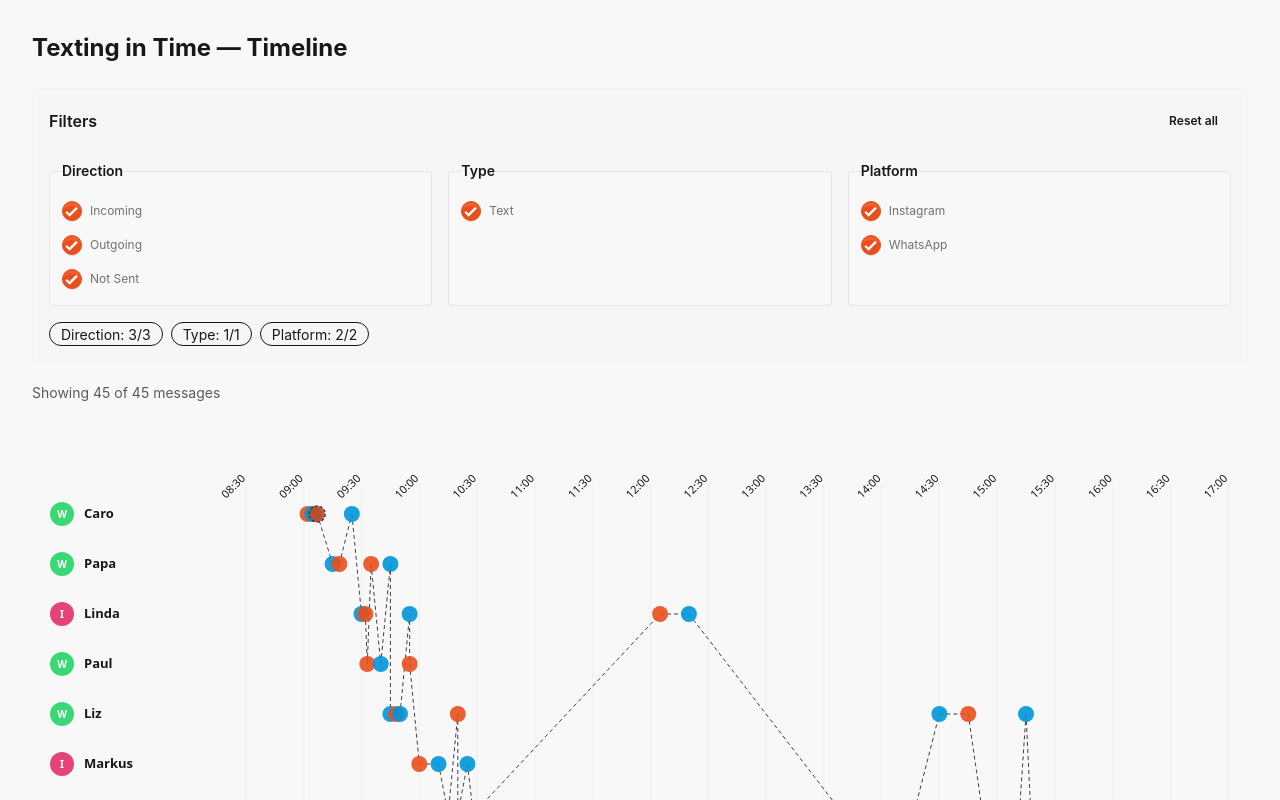
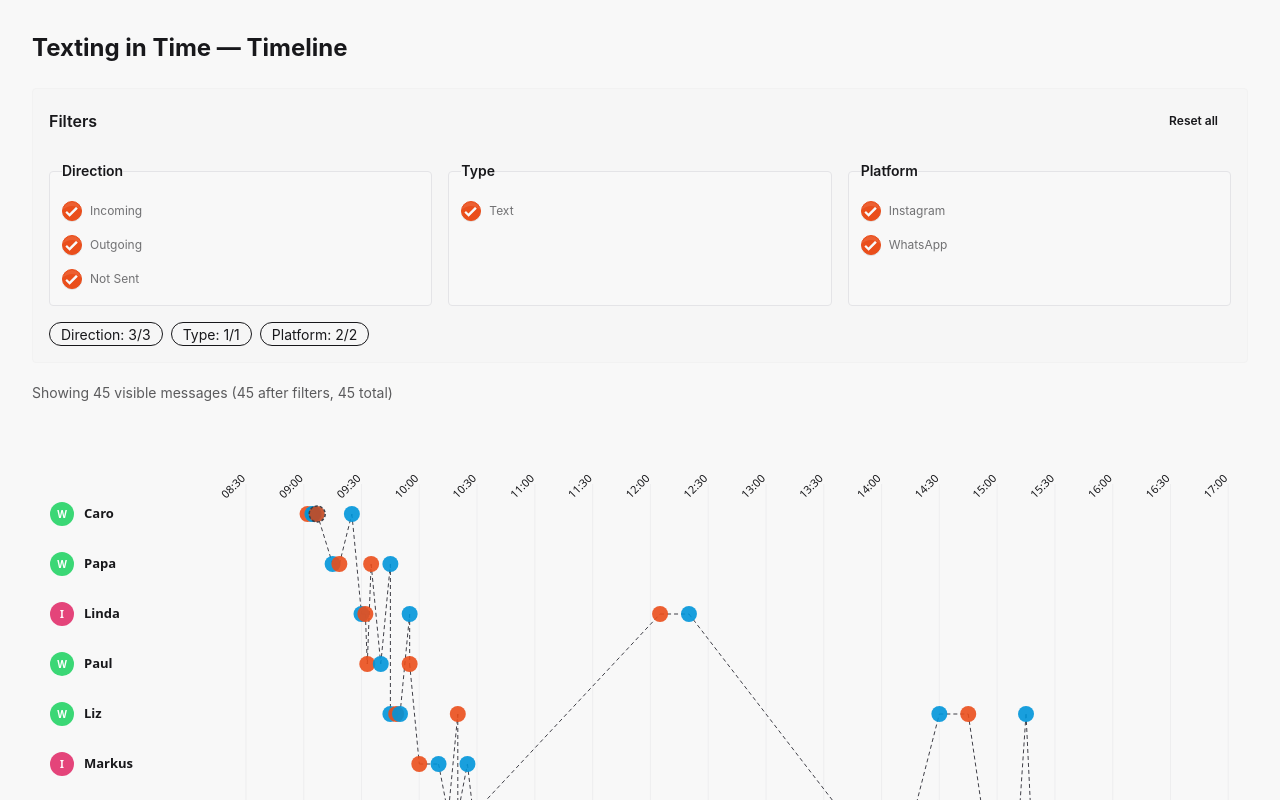
Before and after one commit to dsl-unibe-ch/TiT-visualizations, a SvelteKit app: page / in a window 1280 px wide. Shown: the top 800 px of the page. Built offline with nearby package versions, Linux system fonts and the light colour scheme.

Commit message:
add selectedMessageList

```diff
--- /dev/null
+++ b/src/lib/SelectedMessagesList.svelte
@@ -0,0 +1,65 @@
+<script lang="ts">
+	import type { Message } from '$lib/types';
+
+	let { messages }: { messages: Message[] } = $props();
+
+	const sortedMessages = $derived.by(() => {
+		return [...messages].sort((a, b) => new Date(a.t).getTime() - new Date(b.t).getTime());
+	});
+
+	function formatTime(value: string): string {
+		return new Date(value).toLocaleTimeString('en-GB', {
+			hour: '2-digit',
+			minute: '2-digit',
+			hour12: false,
+			timeZone: 'UTC'
+		});
+	}
+
+	function toTitle(value: string): string {
+		return value
+			.split(' ')
+			.map((word) => (word ? word[0].toUpperCase() + word.slice(1) : word))
+			.join(' ');
+	}
+
+	function directionBadge(direction: Message['direction']): string {
+		if (direction === 'incoming') return 'badge-success';
+		if (direction === 'not sent') return 'badge-neutral';
+		return 'badge-primary';
+	}
+</script>
+
+<section class="card mt-6 bg-base-200/40 card-border">
+	<div class="card-body gap-4 p-4">
+		<div class="flex flex-wrap items-center justify-between gap-2">
+			<h2 class="card-title text-base">Selected messages</h2>
+			<span class="badge badge-outline">{sortedMessages.length} items</span>
+		</div>
+
+		<ul class="list rounded-box border border-base-300 bg-base-100">
+			<li class="px-4 pt-4 pb-2 text-xs tracking-wide opacity-60">Metadata view</li>
+			{#each sortedMessages as msg, i (`${msg.chatname}-${msg.t}-${i}`)}
+				<li class="list-row">
+					<div class="w-14 text-xs tabular-nums opacity-70">{formatTime(msg.t)}</div>
+
+					<div class="list-col-grow">
+						<p class="text-sm leading-relaxed">{msg.content}</p>
+						<div class="mt-2 flex flex-wrap gap-2 text-xs">
+							<span class="badge badge-ghost badge-sm">Author: {msg.author}</span>
+							<span class="badge badge-ghost badge-sm">Chat: {msg.chatname}</span>
+						</div>
+					</div>
+
+					<div class="flex flex-col items-end gap-1">
+						<span class={`badge badge-sm ${directionBadge(msg.direction)}`}
+							>{toTitle(msg.direction)}</span
+						>
+						<span class="badge badge-outline badge-sm">{msg.platform}</span>
+						<span class="badge badge-outline badge-sm">{toTitle(msg.type)}</span>
+					</div>
+				</li>
+			{/each}
+		</ul>
+	</div>
+</section>
--- a/src/lib/TimelineChart.svelte
+++ b/src/lib/TimelineChart.svelte
@@ -3,7 +3,15 @@
 	import type { Message } from '$lib/types';
 	import TimelineMinimap from '$lib/TimelineMinimap.svelte';
 
-	let { data }: { data: Message[] } = $props();
+	let {
+		data,
+		visibleStart = $bindable<Date | null>(null),
+		visibleEnd = $bindable<Date | null>(null)
+	}: {
+		data: Message[];
+		visibleStart: Date | null;
+		visibleEnd: Date | null;
+	} = $props();
 
 	// Layout constants
 	const margin = { top: 70, right: 40, bottom: 20, left: 160 };
@@ -63,6 +71,12 @@
 		const visibleStart = xScaleFull.invert(panOffset);
 		const visibleEnd = xScaleFull.invert(panOffset + innerWidth);
 		return d3.scaleTime().domain([visibleStart, visibleEnd]).range([0, innerWidth]);
+	});
+
+	$effect(() => {
+		const [start, end] = xScale.domain();
+		visibleStart = start;
+		visibleEnd = end;
 	});
 
 	// Dynamic tick interval based on zoom level
--- a/src/routes/+page.svelte
+++ b/src/routes/+page.svelte
@@ -1,4 +1,5 @@
 <script lang="ts">
+	import SelectedMessagesList from '$lib/SelectedMessagesList.svelte';
 	import TimelineFilters from '$lib/filter.svelte';
 	import TimelineChart from '$lib/TimelineChart.svelte';
 	import type { Message } from '$lib/types';
@@ -536,6 +537,8 @@
 	let selectedDirections = $state<Message['direction'][]>([...directionOptions]);
 	let selectedTypes = $state<string[]>([...typeOptions]);
 	let selectedPlatforms = $state<string[]>([...platformOptions]);
+	let visibleStart = $state<Date | null>(null);
+	let visibleEnd = $state<Date | null>(null);
 
 	const filteredData = $derived.by((): Message[] => {
 		return data.filter(
@@ -544,6 +547,18 @@
 				selectedTypes.includes(message.type) &&
 				selectedPlatforms.includes(message.platform)
 		);
+	});
+
+	const visibleData = $derived.by((): Message[] => {
+		if (!visibleStart || !visibleEnd) return filteredData;
+
+		const startMs = Math.min(visibleStart.getTime(), visibleEnd.getTime());
+		const endMs = Math.max(visibleStart.getTime(), visibleEnd.getTime());
+
+		return filteredData.filter((message) => {
+			const messageMs = new Date(message.t).getTime();
+			return messageMs >= startMs && messageMs <= endMs;
+		});
 	});
 
 	const hasResults = $derived(filteredData.length > 0);
@@ -562,13 +577,22 @@
 	/>
 
 	<p class="mb-4 text-sm text-base-content/70">
-		Showing {filteredData.length} of {data.length} messages
+		Showing {visibleData.length} visible messages ({filteredData.length} after filters, {data.length}
+		total)
 	</p>
 
 	{#if hasResults}
 		<div class="overflow-x-auto">
-			<TimelineChart data={filteredData} />
+			<TimelineChart data={filteredData} bind:visibleStart bind:visibleEnd />
 		</div>
+
+		{#if visibleData.length === 0}
+			<div role="status" class="mt-4 alert alert-soft alert-info">
+				<span>No filtered messages are visible in the current timeline viewport.</span>
+			</div>
+		{:else}
+			<SelectedMessagesList messages={visibleData} />
+		{/if}
 	{:else}
 		<div role="alert" class="alert alert-soft alert-warning">
 			<span>No messages match your filters. Adjust selections or reset all.</span>
```
